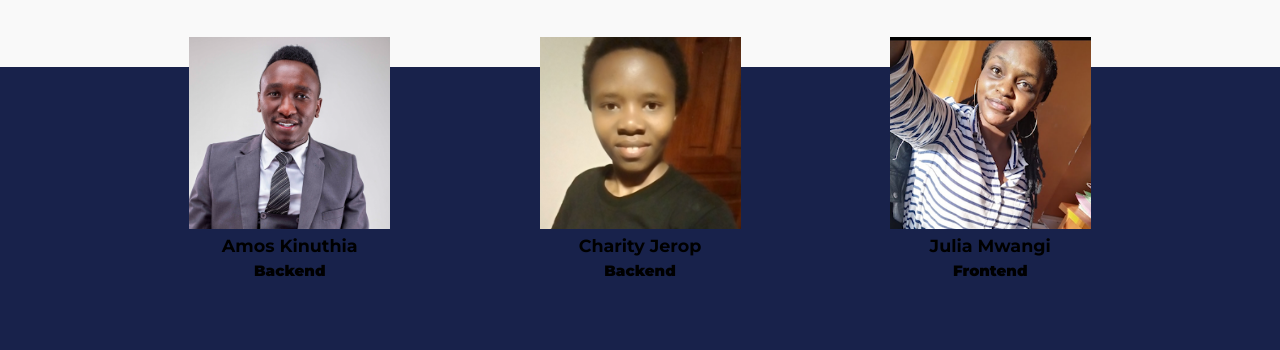
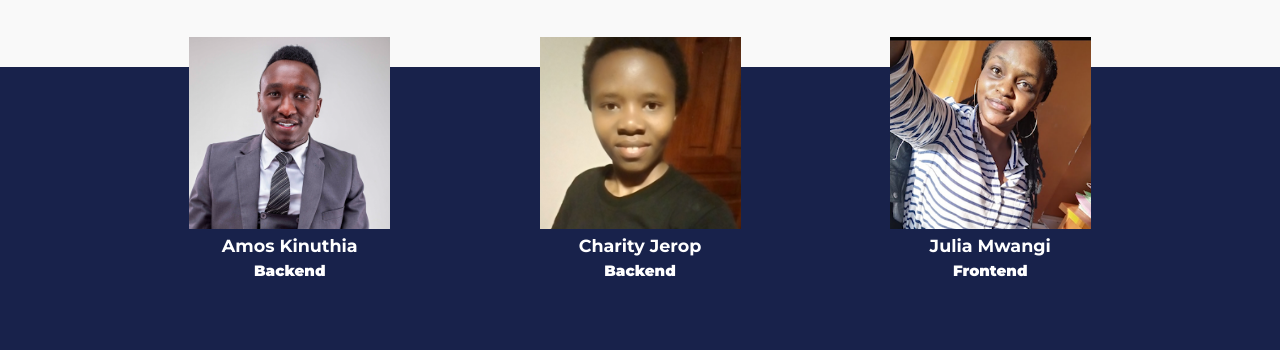
Before and after one commit to MrazTevin/Natujenge-SWE-Virtual-Bootcamp-Week01, a plain HTML site: page team_page.html in a window 1280 px wide. Shown: the part 380-730 px from the top of the page. Drawn offline with Linux system fonts and the light colour scheme.

Commit message:
fix: change text color

```diff
--- a/css/team_page.css
+++ b/css/team_page.css
@@ -75,7 +75,8 @@
     margin-top:0px;
     margin-right:0px;
     margin-bottom:70px;
-    margin-left:0px
+    margin-left:0px;
+    color:white;
 }
 
 .container-content > p {
```
